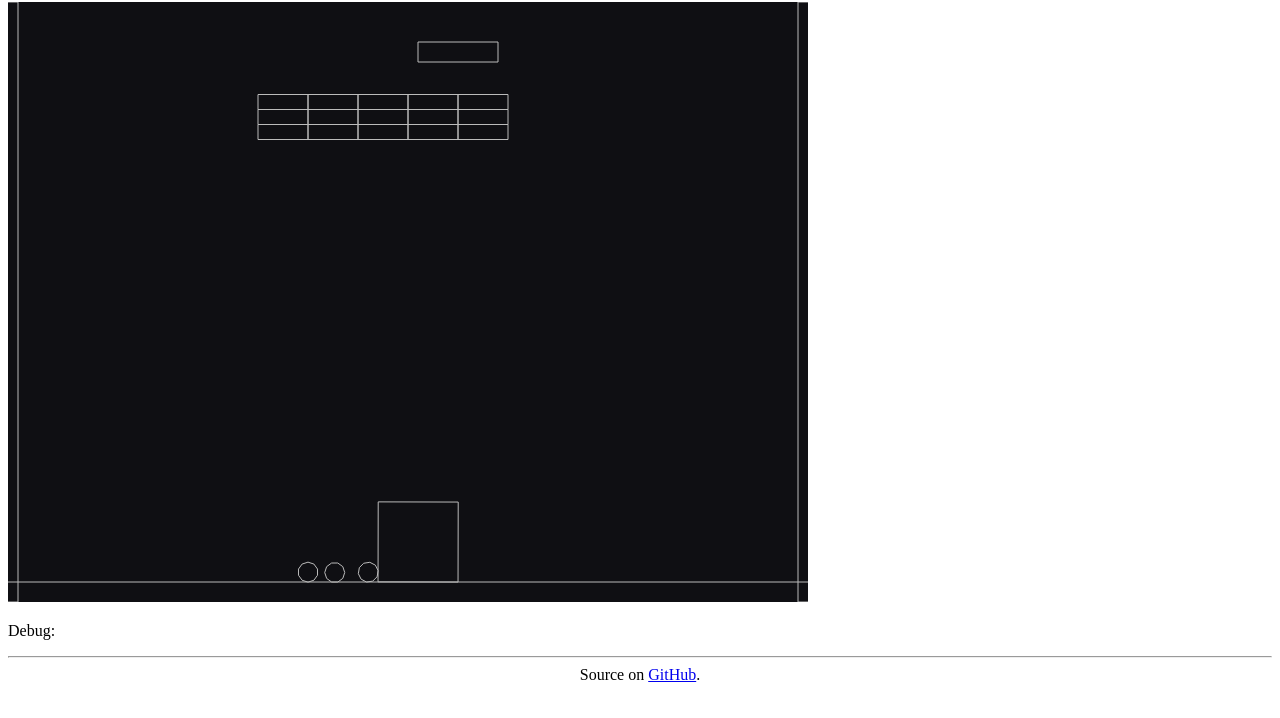
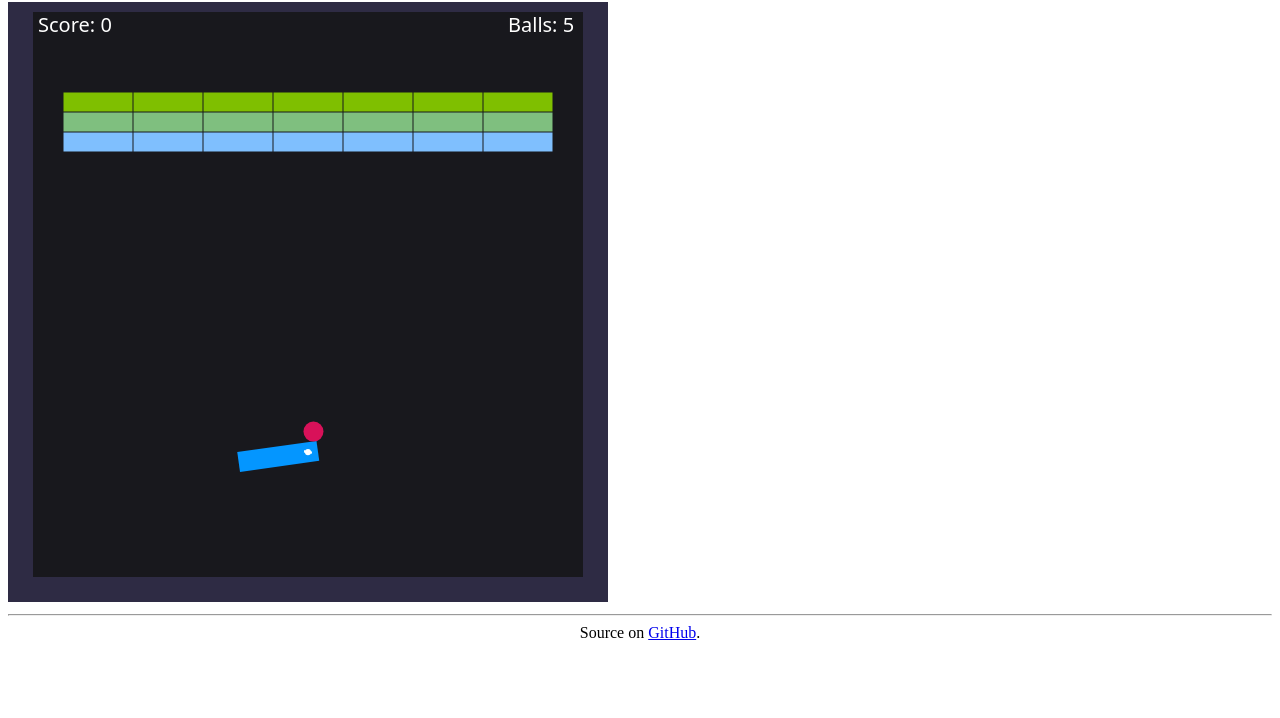
Before and after one commit to msakuta/BreakOutArch, a plain HTML site: page index.html in a window 1280 px wide. Shown: the part 78-796 px from the top of the page. Drawn offline with Linux system fonts and the light colour scheme.

Commit message:
Somewhat playable version

```diff
--- a/BreakOutArch.js
+++ b/BreakOutArch.js
@@ -5,6 +5,18 @@ var width;
 var height;
 var protectedHeight;
 var engine;
+
+var balls = [];
+var blocks = [];
+var paddles = [];
+
+var score = 0;
+var ballCount = 5;
+var gameOver = false;
+var ballCategory = Matter.Body.nextCategory();
+var groundCategory = Matter.Body.nextCategory();
+var wallCategory = Matter.Body.nextCategory();
+var paddleCategory = Matter.Body.nextCategory();
 
 window.addEventListener('load', function() {
 
@@ -15,11 +27,20 @@ window.addEventListener('load', function() {
 
 	// create an engine
 	engine = Engine.create();
+	engine.world.gravity = {x: 0., y: 0.2};
 
 	// create a renderer
 	var render = Render.create({
 		element: document.getElementById("mat"),
-		engine: engine
+		engine: engine,
+		options: {
+			width: 600,
+			height: 600,
+			wireframes: false,
+			showDebug: true,
+			// showVelocity: true,
+			// showCollisions: true,
+		}
 	});
 
 	canvas = render.canvas;
@@ -31,16 +52,106 @@ window.addEventListener('load', function() {
 	height = canvasRect.height;
 	protectedHeight = height * 0.75;
 
-	// create two boxes and a ground
-	var boxA = Bodies.rectangle(400, 200, 80, 80);
-	var paddles = [Bodies.rectangle(450, 50, 80, 20, { isStatic: true })];
-	var balls = [0,1,2].map(function(i){return Bodies.circle(300 + 50 * i, 300, 10)});
-	var ground = Bodies.rectangle(400, 610, 810, 60, { isStatic: true });
-	var leftWall = Bodies.rectangle(-100, height / 2, 220, height, { isStatic: true });
-	var rightWall = Bodies.rectangle(width + 100, height / 2, 220, height, { isStatic: true });
+	var paddles = [Bodies.rectangle(width / 2, height * 3 / 4, 80, 20, {
+		density: 0.001,
+		frictionAir: 1.8,
+		collisionFilter: {
+			category: paddleCategory,
+			mask: groundCategory | wallCategory | paddleCategory | ballCategory,
+		}
+	})];
+	paddles[0].restitution = 1.;
+	balls = [0].map(function(i){return Bodies.circle(300 + 50 * i, 300, 10, {
+		frictionAir: 0.,
+		collisionFilter: {
+			category: ballCategory,
+			mask: ballCategory | paddleCategory | wallCategory
+		}
+	})});
+	var ground = Bodies.rectangle(width / 2, height + 50, width, 150, {
+		isStatic: true,
+		collisionFilter: {
+			category: groundCategory,
+			mask: paddleCategory | wallCategory,
+		}
+	});
+	ground.restitution = 1.;
+	var roof = Bodies.rectangle(width / 2, -50, width, 120, { isStatic: true, restitution: 1.,
+		collisionFilter: {
+			category: wallCategory
+		}
+	});
+	roof.restitution = 1.;
+	var leftWall = Bodies.rectangle(-100, height / 2, 250, height, { isStatic: true, restitution: 1.,
+		collisionFilter: {
+			category: wallCategory
+		}
+	});
+	leftWall.restitution = 1.;
+	var rightWall = Bodies.rectangle(width + 100, height / 2, 250, height, { isStatic: true, restitution: 1.,
+		collisionFilter: {
+			category: wallCategory
+		}
+	});
+	rightWall.restitution = 1.;
+	var mouseProxy = Bodies.circle(width / 2, height * 3 / 4, 0, {
+		collisionFilter: {
+			category: Matter.Body.nextCategory(),
+			mask: 0
+		},
+		isStatic: true,
+	})
 
 	// add all of the bodies to the world
-	World.add(engine.world, [boxA, ...paddles, ...balls, ground, leftWall, rightWall]);
+	World.add(engine.world, [...paddles, ...balls, ground, roof, leftWall, rightWall, mouseProxy]);
+
+	var mouse = Matter.Mouse.create(render.canvas);
+	console.log(mouse)
+
+	var constraint = Matter.Constraint.create({
+		bodyA: mouseProxy,
+		bodyB: paddles[0],
+		pointB: {x: paddleWidth / 2, y: 0},
+		length: 0.,
+		stiffness: 0.05
+	})
+
+	World.add(engine.world, constraint);
+
+	Matter.Events.on(engine, "beforeUpdate", function(e){
+		var body = paddles[0];
+		var gravity = engine.world.gravity;
+		var gravityScale = typeof gravity.scale !== 'undefined' ? gravity.scale : 0.001;
+		body.force.x -= body.mass * gravity.x * gravityScale;
+		body.force.y -= body.mass * gravity.y * gravityScale;
+
+		for(var i = 0; i < balls.length; i++){
+			var ball = balls[i];
+			if(0 < ballCount){
+				if(height < ball.position.y){
+					ballCount--;
+					Matter.Body.setPosition(ball, {x: width / 2, y: height / 2});
+					Matter.Body.setVelocity(ball, {x: 0, y: 0});
+				}
+			}
+			else if(height < ball.position.y){
+				gameOver = true;
+			}
+		}
+	});
+
+	Matter.Events.on(render, "afterRender", function(e){
+		var context = render.context;
+		context.font = "20px Sans";
+		context.fillStyle = "#fff";
+		context.fillText("Score: " + score, 30, 30);
+		context.fillText("Balls: " + ballCount, width - 100, 30);
+
+		if(gameOver){
+			context.font = "40px Sans";
+			context.fillText("Game over", width / 2 - context.measureText("Game over").width / 2, height / 2);
+		}
+	});
 
 	window.addEventListener("mousemove", function(evt){
 		var rect = render.canvas.getBoundingClientRect();
@@ -48,13 +159,7 @@ window.addEventListener('load', function() {
 			Math.max(0, Math.min(rect.width-1, evt.clientX - rect.left)),
 			Math.max(protectedHeight, Math.min(rect.height-1, evt.clientY - rect.top)),
 		];
-		// paddles[0].velo = paddles[0].pos.map(function(v, i){return pos[i] - v})
-		var newVelocity = {x: pos[0] - paddles[0].position.x, y: pos[1] - paddles[0].position.y};
-		Matter.Body.setVelocity(paddles[0], newVelocity);
-		Matter.Body.setPosition(paddles[0], {x: pos[0], y: pos[1]});
-		var debug = document.getElementById("debug");
-		if(debug)
-			debug.innerHTML = "velo: " + newVelocity.x + "," + newVelocity.y;
+		Matter.Body.setPosition(mouseProxy, {x: pos[0], y: pos[1]});
 	});
 
 	init();
@@ -66,37 +171,89 @@ window.addEventListener('load', function() {
 	Render.run(render);
 });
 
-var balls = [];
-var blocks = [];
-var paddles = [];
-
 var paddleWidth = 60;
 var paddleHeight = 20;
 
-var blockWidth = 50;
-var blockHeight = 15;
+var blockWidth = 70;
+var blockHeight = 20;
 var blockRows = 3;
-var blockColumns = 5;
+var blockColumns = 7;
 
 var ballRadius = 5;
 
 function init(){
 	// paddles.push({name: "A", pos: [width / 2, 300], velo: [0. ,0.], balls: [], cooldown: 10});
 
+	function initBlocks(){
 		for(var iy = 0; iy < blockRows; iy++){
 			for(var ix = 0; ix < blockColumns; ix++){
 				var body = Matter.Bodies.rectangle(
-				(ix - blockColumns / 2) * blockWidth + width / 2,
-				iy * blockHeight + 100,
-				blockWidth,
-				blockHeight,
-				{ isStatic: true}
+					(ix + 0.5 - blockColumns / 2) * (blockWidth) + width / 2,
+					iy * (blockHeight) + 100,
+					blockWidth - 1,
+					blockHeight - 1,
+					{
+						isStatic: true,
+						density: 0.001,
+						collisionFilter: {
+							category: ballCategory,
+							mask: ballCategory,
+						}
+					}
 					// color: "rgb(" + (Math.random() * 127) + ", " + (Math.random() * 127) + ", " + (Math.random() * 127) + ")"
 				);
+				body.restitution = 1.;
+				body.render.strokeStyle = "#330000";
+				body.render.fillStyle = "rgb(127, 191, " + (iy * 127) + ")";
 				Matter.World.add(engine.world, body);
 				blocks.push(body);
 			}
 		}
+	}
+
+	initBlocks();
+
+	function checkBlocks(){
+		var numDone = blocks.reduce(function(numDOne, block){
+			return numDOne + !block.isStatic;
+		}, 0);
+
+		if(numDone === blocks.length){
+			blocks.forEach(function(block){
+				Matter.World.remove(engine.world, block);
+			});
+			initBlocks();
+		}
+	}
+
+	Matter.Events.on(engine, "collisionStart", function(e){
+		var pairs = e.pairs;
+		for(var i = 0; i < pairs.length; i++){
+			var pair = pairs[i];
+			if(balls.includes(pair.bodyA) || balls.includes(pair.bodyA)){
+				console.log("ball hits ");
+			}
+			if(balls.includes(pair.bodyA) && blocks.includes(pair.bodyB)){
+				Matter.Body.setStatic(pair.bodyB, false);
+				// Matter.Body.setDensity(pair.bodyB, 0.001);
+				pair.bodyB.collisionFilter.mask = 0;
+				pair.bodyB.render.fillStyle = 'rgba(255, 255, 63, 0.25)'
+				score += 10;
+				checkBlocks();
+			}
+			else if(balls.includes(pair.bodyB) && blocks.includes(pair.bodyA)){
+				Matter.Body.setStatic(pair.bodyA, false);
+				// Matter.Body.setDensity(pair.bodyA, 0.001);
+				pair.bodyA.collisionFilter.mask = 0;
+				pair.bodyA.render.fillStyle = 'rgba(255, 255, 63, 0.25)'
+				// ["bodyA", "bodyB"].forEach(function(name){pair[name].render.fillStyle = 'rgba(255, 255, 63, 127)'});
+				score += 10;
+				checkBlocks();
+			}
+		}
+	});
+
+	console.log(blocks);
 
 	// for(var i = 0; i < 1; i++){
 	// 	var target = paddles[Math.floor(Math.random() * paddles.length)];
--- a/index.html
+++ b/index.html
@@ -11,9 +11,6 @@
 		<h1>Breakout Game with Arching trajectory with JavaScript</h1>
 	</div>
 	<div id="mat"></div>
-	<p>
-		<div>Debug: <span id="debug"></span></div>
-	</p>
 	<hr>
 	<div style="text-align: center">Source on <a href="https://github.com/msakuta/AsyncAnim">GitHub</a>.</div>
 </body>
```
Lines whose indentation alone changed are shown as unchanged.
